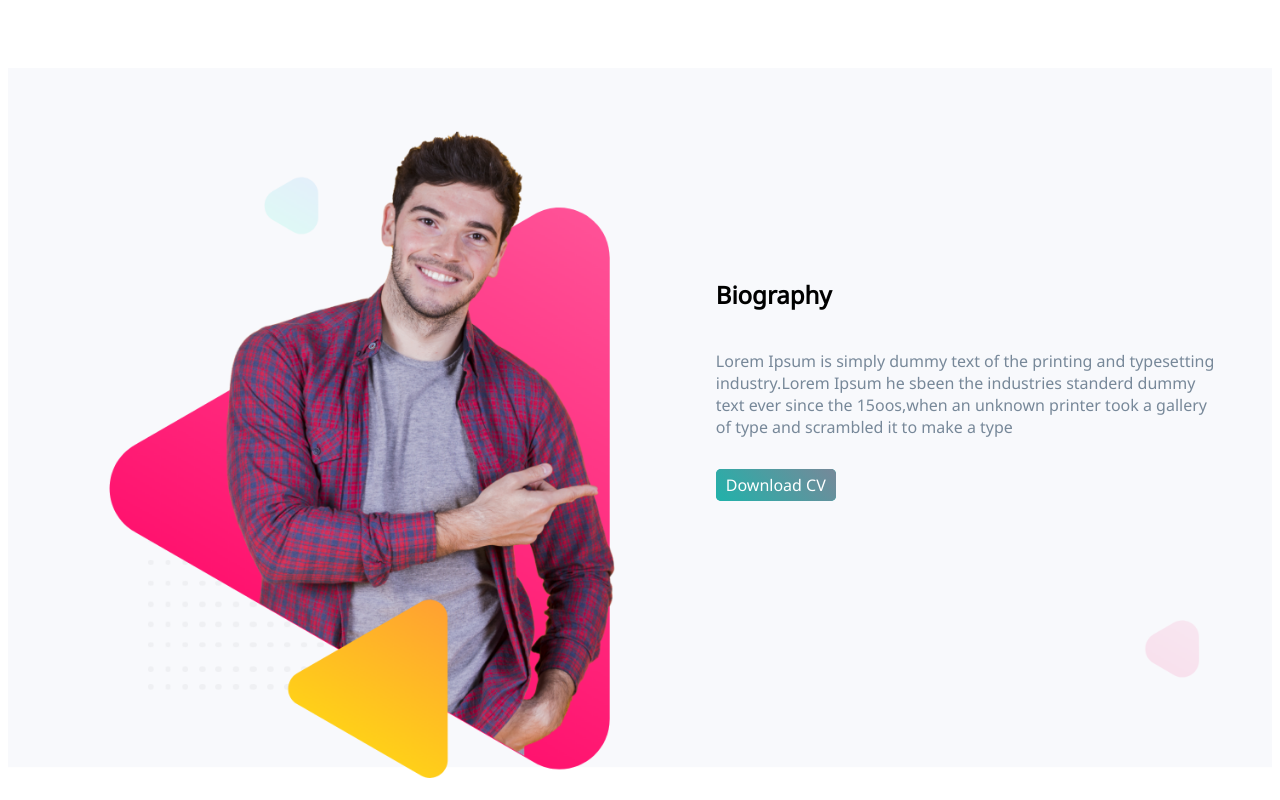
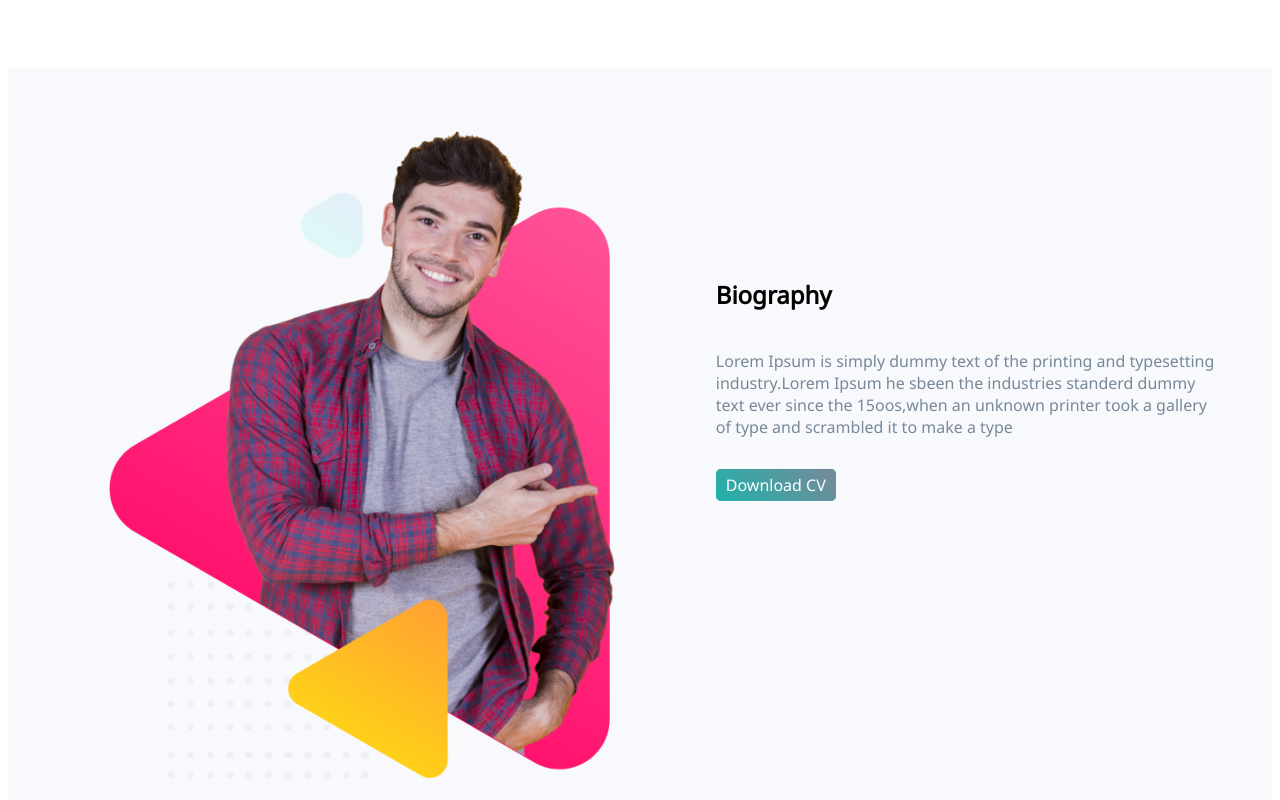
Before and after one commit to EmmanuelEmu/Milestone-1-assignment, a plain HTML site: page index.html in a window 1280 px wide. Shown: the part 620-1420 px from the top of the page. Drawn offline with Linux system fonts and the light colour scheme.

Commit message:
final project

```diff
--- a/index.html
+++ b/index.html
@@ -24,7 +24,7 @@
         </div>
     </section>
     <section class="biography-section">
-        <div class="main-divisions" style="padding-bottom: 20px;">
+        <div class="main-divisions" style="padding-bottom: 30px;">
             <img src="personal-website/peter_dream.png" alt="">
         </div>
         <div class="main-divisions text-padding">
--- a/style.css
+++ b/style.css
@@ -46,7 +46,7 @@ section{
     background-image: url("personal-website/biography-bg.png");
     background-repeat: no-repeat;
     background-size: cover;
-    height: 700px;
+    height: 800px;
 }
 #work-header{
     text-align: center;
```
